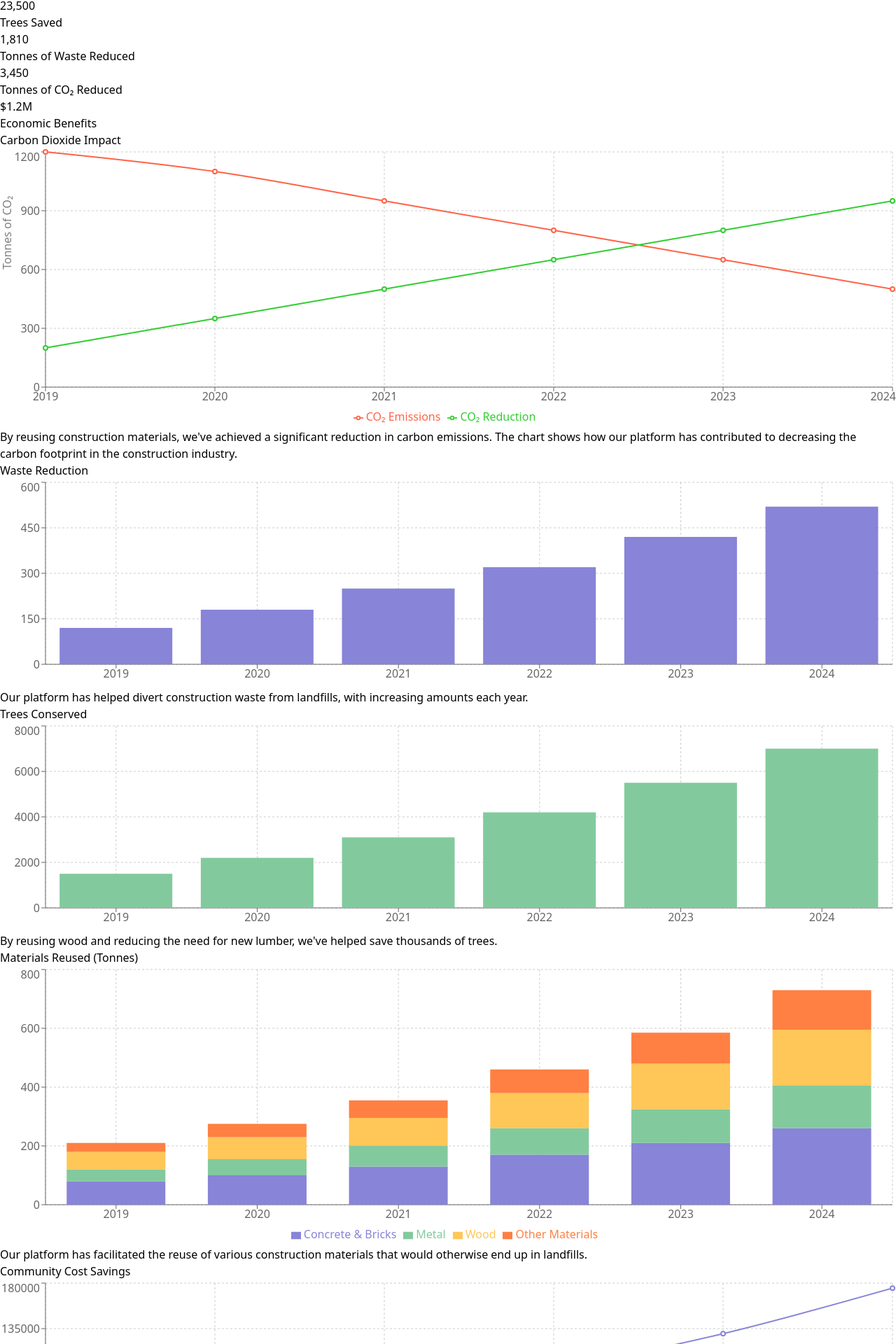
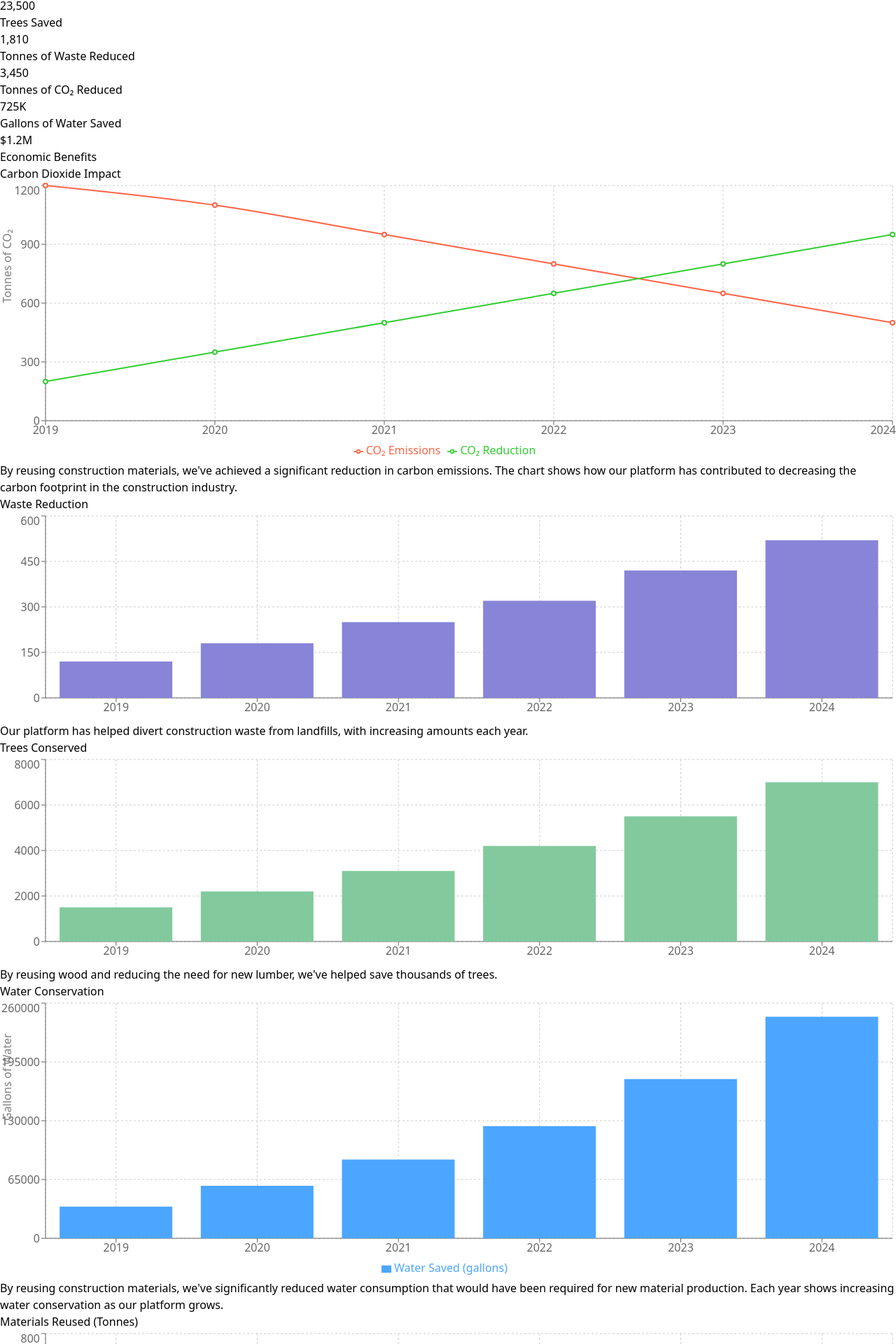
Before and after one commit to niganze/Manu_WebApplication, a React (Vite) app: page /impact in a window 1280 px wide. Shown: the part 154-2074 px from the top of the page at 70% size. Built offline with nearby package versions, Linux system fonts and the light colour scheme.

Commit message:
additinal water page estimation

```diff
--- a/src/page/Home/Community.jsx
+++ b/src/page/Home/Community.jsx
@@ -106,7 +106,7 @@ function Community() {
       {/* Hero Section */}
       <section className="py-16 text-center transition-all duration-700 ease-in-out">
         <h1 className="text-3xl font-semibold text-[#1E3A8A] hover:text-[#A99FFF] transition-colors duration-300">
-          Community Shelter & Clarity
+        Community Projects and Charities
         </h1>
         <p className="mt-4  max-w-3xl mx-auto opacity-75 hover:opacity-100 transition-opacity duration-300">
           Join hands with us in making a difference. By supporting shelters and clarity initiatives, we aim to provide safe spaces and transparent operations that help communities thrive.
@@ -400,7 +400,7 @@ function Community() {
       </div>
 
       {/* Call to Action */}
-      <section className="py-12 px-6 bg-[#1E3A8A] text-white text-center">
+      <section className="py-12 px-6 bg-gradient-to-bl from-indigo-800 text-white text-center">
         <h2 className="text-3xl font-semibold mb-6">Join Our Community Effort</h2>
         <p className="text-xl max-w-3xl mx-auto mb-8 opacity-90">
           Together, we can make a difference. Your contribution helps build a better future for those in need.
--- a/src/page/Home/Home.jsx
+++ b/src/page/Home/Home.jsx
@@ -415,7 +415,7 @@ function Home() {
 
 
       {/* CTA Section */}
-      <section className="py-16 bg-[#1e3a8a] text-white">
+      <section className="py-16 bg-gradient-to-bl from-indigo-800 text-white">
         <div className="container mx-auto px-4">
           <div className="max-w-3xl mx-auto text-center">
             <h2 className="text-2xl md:text-3xl font-bold mb-6">Ready to Reduce Waste and Save Costs?</h2>
--- a/src/page/Home/Impact.jsx
+++ b/src/page/Home/Impact.jsx
@@ -30,6 +30,16 @@ function Impact() {
     { year: '2022', trees: 4200 },
     { year: '2023', trees: 5500 },
     { year: '2024', trees: 7000 },
+  ];
+
+  // Water conservation data
+  const waterData = [
+    { year: '2019', gallons: 35000 },
+    { year: '2020', gallons: 58000 },
+    { year: '2021', gallons: 87000 },
+    { year: '2022', gallons: 124000 },
+    { year: '2023', gallons: 176000 },
+    { year: '2024', gallons: 245000 },
   ];
 
   // Community cost reduction
@@ -67,6 +77,7 @@ function Impact() {
   const totalWasteReduced = 1810;
   const totalCarbonReduction = 3450;
   const totalEconomicBenefit = 1200000;
+  const totalWaterSaved = 725000; // Total water saved in gallons
 
   return (
     <div className="bg-[#F7FBFC] text-gray-500 py-12 mt-12">
@@ -75,7 +86,7 @@ function Impact() {
         <h1 className="text-2xl font-bold text-[#1E3A8A]">
           Environmental & Economic Impact
         </h1>
-        <p className="mt-4  max-w-3xl mx-auto text-gray-600">
+        <p className="mt-4 max-w-3xl mx-auto text-gray-600">
           See how the Manu Project is making a difference by repurposing construction materials,
           reducing waste, and creating lasting environmental and economic benefits.
         </p>
@@ -83,7 +94,7 @@ function Impact() {
 
       {/* Key Statistics Summary */}
       <section className="mb-16 px-4">
-        <div className="grid grid-cols-1 md:grid-cols-2 lg:grid-cols-4 gap-6 max-w-6xl mx-auto">
+        <div className="grid grid-cols-1 md:grid-cols-2 lg:grid-cols-5 gap-6 max-w-6xl mx-auto">
           <div className="bg-white p-6 rounded-lg shadow-md text-center">
             <div className="text-xl font-bold text-[#1E3A8A] mb-2">{totalTreesSaved.toLocaleString()}</div>
             <div className="text-lg font-medium">Trees Saved</div>
@@ -95,6 +106,10 @@ function Impact() {
           <div className="bg-white p-6 rounded-lg shadow-md text-center">
             <div className="text-xl font-bold text-[#1E3A8A] mb-2">{totalCarbonReduction.toLocaleString()}</div>
             <div className="text-lg font-medium">Tonnes of CO₂ Reduced</div>
+          </div>
+          <div className="bg-white p-6 rounded-lg shadow-md text-center">
+            <div className="text-xl font-bold text-[#1E3A8A] mb-2">{(totalWaterSaved/1000).toFixed(0)}K</div>
+            <div className="text-lg font-medium">Gallons of Water Saved</div>
           </div>
           <div className="bg-white p-6 rounded-lg shadow-md text-center">
             <div className="text-xl font-bold text-[#1E3A8A] mb-2">${(totalEconomicBenefit/1000000).toFixed(1)}M</div>
@@ -158,6 +173,27 @@ function Impact() {
               By reusing wood and reducing the need for new lumber, we've helped save thousands of trees.
             </p>
           </div>
+        </div>
+      </section>
+
+      {/* Water Conservation Section */}
+      <section className="mb-16 px-4">
+        <h2 className="text-3xl text-center font-semibold text-[#1E3A8A] mb-6">Water Conservation</h2>
+        <div className="max-w-5xl mx-auto">
+          <ResponsiveContainer width="100%" height={400}>
+            <BarChart data={waterData}>
+              <CartesianGrid strokeDasharray="3 3" />
+              <XAxis dataKey="year" />
+              <YAxis label={{ value: 'Gallons of Water', angle: -90, position: 'insideLeft' }} />
+              <Tooltip formatter={(value) => [`${value.toLocaleString()} gallons`, 'Water Saved']} />
+              <Legend />
+              <Bar dataKey="gallons" name="Water Saved (gallons)" fill="#4CA6FF" />
+            </BarChart>
+          </ResponsiveContainer>
+          <p className="mt-4 text-center text-gray-600">
+            By reusing construction materials, we've significantly reduced water consumption that would have been required for new material production.
+            Each year shows increasing water conservation as our platform grows.
+          </p>
         </div>
       </section>
 
@@ -250,13 +286,13 @@ function Impact() {
         <div className="flex flex-col sm:flex-row justify-center gap-4">
           <a
             href="/marketplace"
-            className="inline-block  font-semibold bg-[#1E3A8A] text-white py-2 px-5 rounded-md hover:bg-[#152a62] transition-colors duration-300"
+            className="inline-block font-semibold bg-[#1E3A8A] text-white py-2 px-5 rounded-md hover:bg-[#152a62] transition-colors duration-300"
           >
             Browse Marketplace
           </a>
           <a
             href="/community"
-            className="inline-block  font-semibold bg-[#A99FFF] text-white py-3 px-8 rounded-md hover:bg-[#8a7ff5] transition-colors duration-300"
+            className="inline-block font-semibold bg-[#A99FFF] text-white py-3 px-8 rounded-md hover:bg-[#8a7ff5] transition-colors duration-300"
           >
             Support Community Projects
           </a>
```
